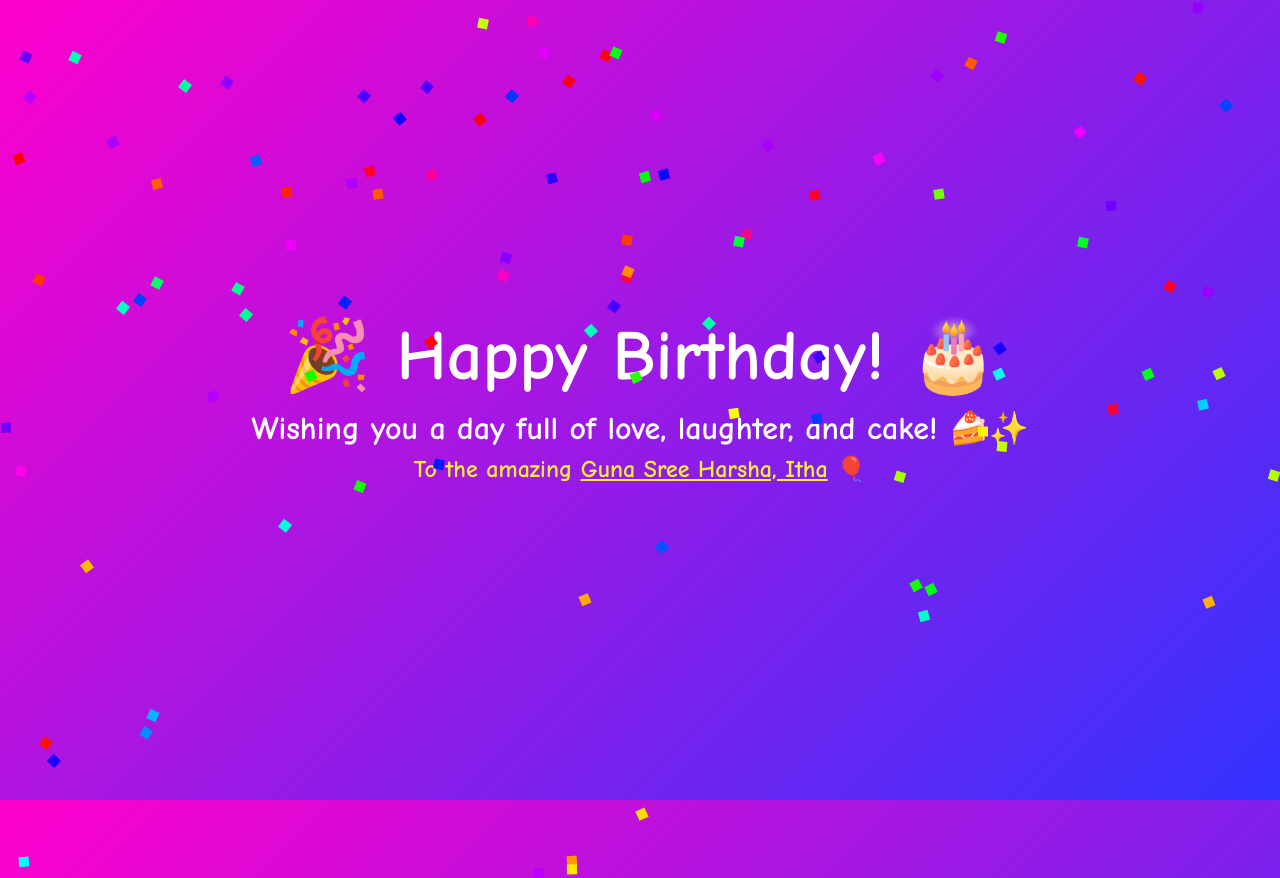
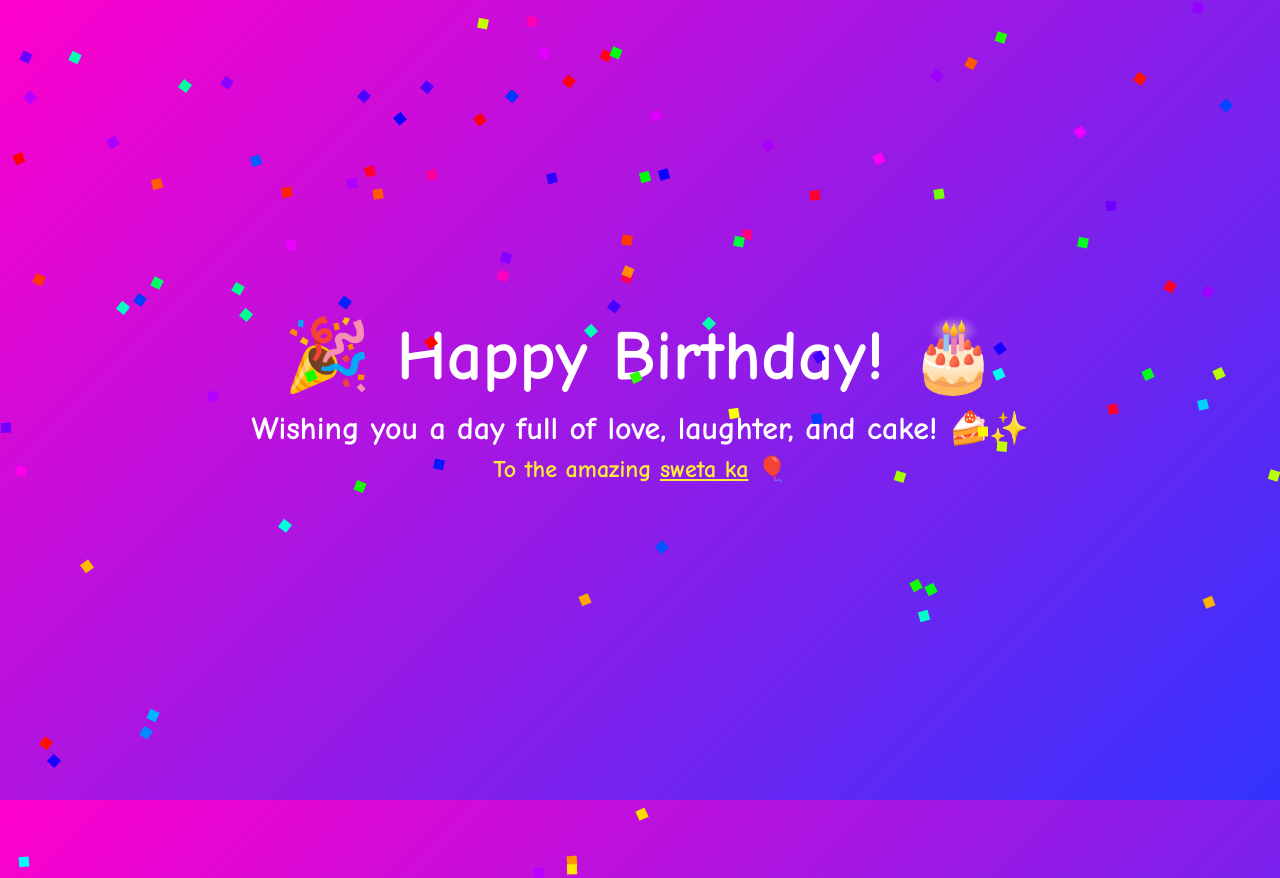
Before and after one commit to Vishnu-Suriyan/BD-wish, a plain HTML site: page index.html in a window 1280 px wide. Drawn offline with Linux system fonts and the light colour scheme.

Commit message:
Update index.html

```diff
--- a/index.html
+++ b/index.html
@@ -61,7 +61,7 @@
 <body>
   <h1>🎉 Happy Birthday! 🎂</h1>
   <h2>Wishing you a day full of love, laughter, and cake! 🍰✨</h2>
-  <h3>To the amazing <span style="text-decoration: underline;">Guna Sree Harsha, Itha</span> 🎈</h3>
+  <h3>To the amazing <span style="text-decoration: underline;">sweta ka</span> 🎈</h3>
 
   <!-- Confetti -->
   <script>
```
